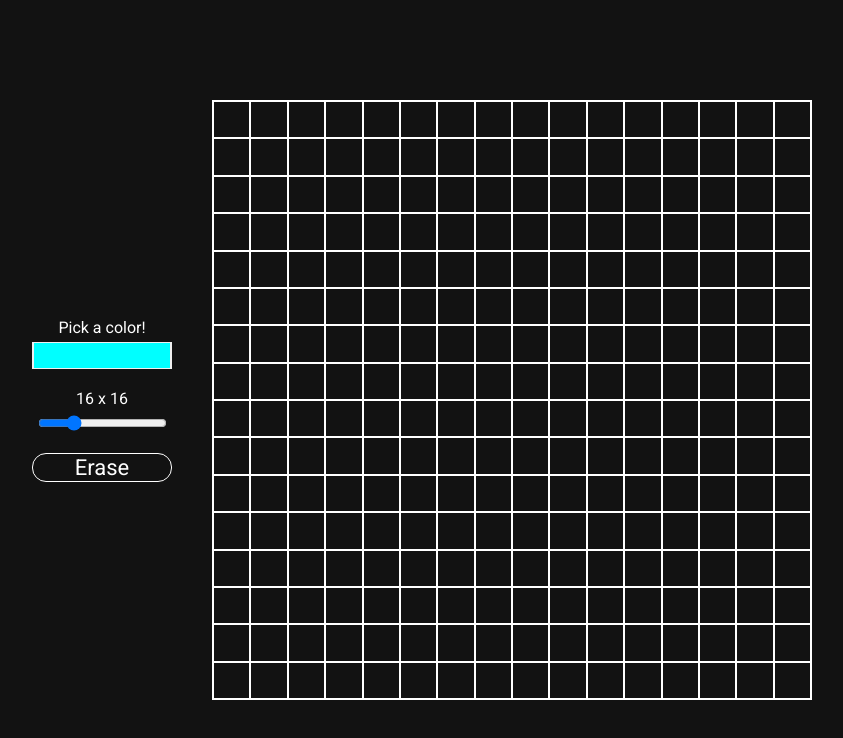
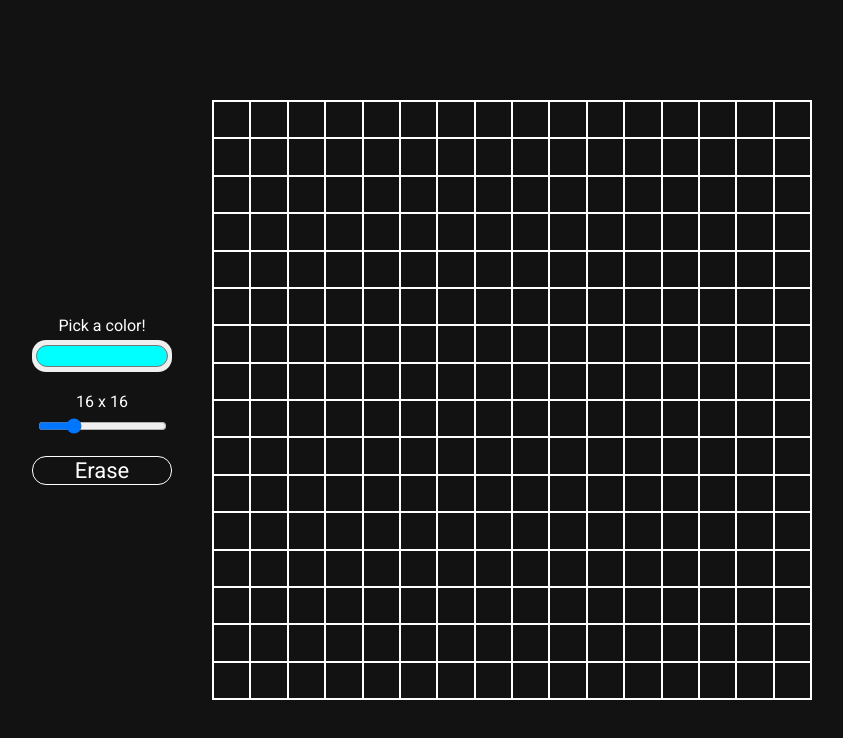
Before and after one commit to imohammedramadan/TOP-Etch-a-sketch, a plain HTML site: page index.html in a window 1280 px wide. Shown: the whole page, without its empty margins (238-1081 px from the left). Drawn offline with Linux system fonts and the light colour scheme.

Commit message:
enhancements

```diff
--- a/style.css
+++ b/style.css
@@ -89,14 +89,15 @@ input[type="color"] {
 	-webkit-appearance: none;
 	border: none;
 	width: 140px;
+  height: 32px;
+  border-radius: 14px;
 }
 input[type="color"]::-webkit-color-swatch-wrapper {
-	padding: 0;
+	padding: 5;
 }
 input[type="color"]::-webkit-color-swatch {
-	border: none;
-	height: 25px;
-	margin: auto;
+  border-radius: 14px;
+	height: 20px;
 }
 
 input[type="range"]{
```
